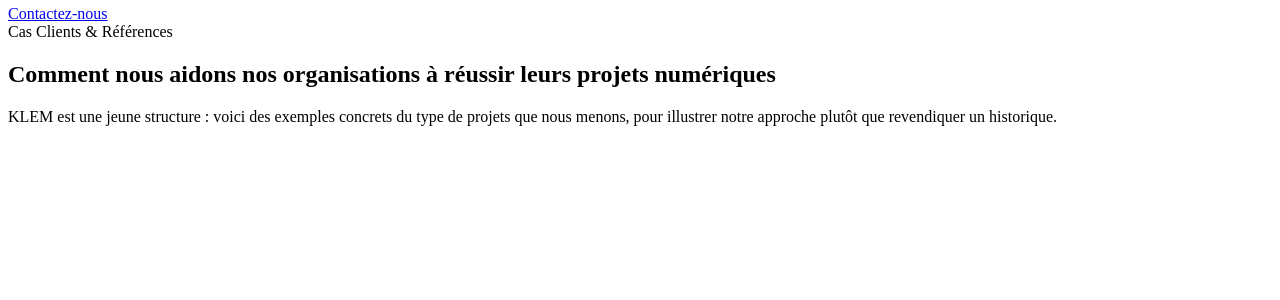
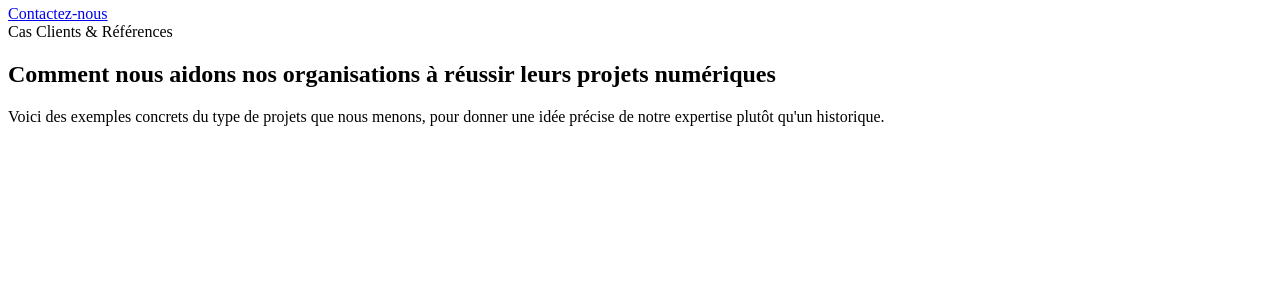
Before and after one commit to yacoubasylla/klem-projects-repository, a WordPress theme: the page made by web/app/themes/klem-theme/page-cas-clients.php in a window 1280 px wide. Shown: the part 340-640 px from the top of the page. Run offline with PHP 8.4 and a stand-in for WordPress, Linux system fonts and the light colour scheme; the site name, menu and one post (Sample post) are stand-ins, and other content is empty.

Commit message:
copy(cas-clients): repositionne l'intro sur l'expertise plutôt que sur l'âge de KLEM
Co-Authored-By: Claude Sonnet 5 <noreply@anthropic.com>

```diff
--- a/web/app/themes/klem-theme/page-cas-clients.php
+++ b/web/app/themes/klem-theme/page-cas-clients.php
@@ -53,7 +53,7 @@ get_header();
                 <?php esc_html_e('Comment nous aidons nos organisations à réussir leurs projets numériques', 'klem-theme'); ?>
             </h1>
             <p class="text-gray-500 text-lg leading-relaxed max-w-2xl mx-auto">
-                <?php esc_html_e("KLEM est une jeune structure : voici des exemples concrets du type de projets que nous menons, pour illustrer notre approche plutôt que revendiquer un historique.", 'klem-theme'); ?>
+                <?php esc_html_e("Voici des exemples concrets du type de projets que nous menons, pour donner une idée précise de notre expertise plutôt qu'un historique.", 'klem-theme'); ?>
             </p>
         </div>
     </section>
--- a/web/app/themes/klem-theme/template-parts/home/cas-clients-preview.php
+++ b/web/app/themes/klem-theme/template-parts/home/cas-clients-preview.php
@@ -9,7 +9,7 @@
                 <?php esc_html_e('Le type de projets que nous menons', 'klem-theme'); ?>
             </h2>
             <p class="text-gray-500 text-lg leading-relaxed">
-                <?php esc_html_e("KLEM est une jeune structure : voici, à titre d'exemple, des scénarios types illustrant notre approche.", 'klem-theme'); ?>
+                <?php esc_html_e("Voici, à titre d'exemple, des scénarios types qui illustrent l'étendue de notre expertise sur ces secteurs.", 'klem-theme'); ?>
             </p>
         </div>
 
```
